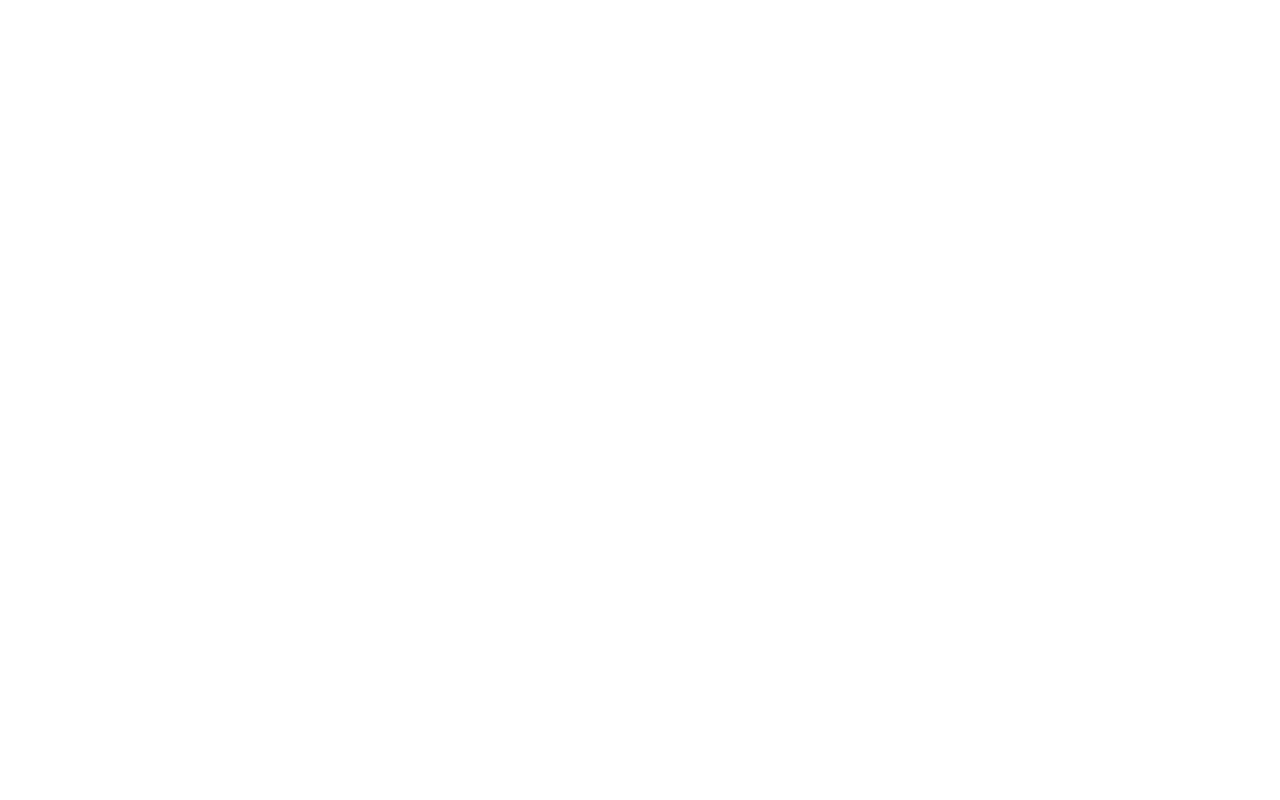
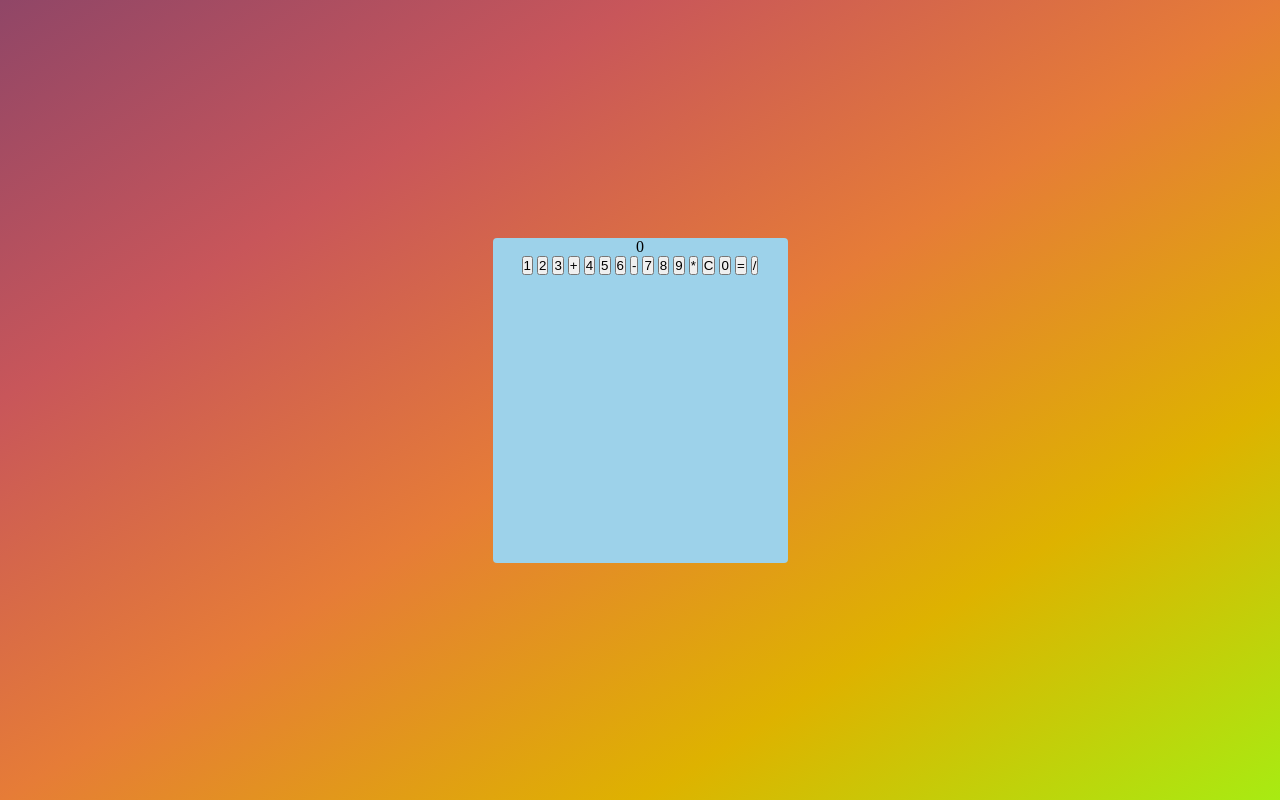
Before and after one commit to Zazzix/calculator, a plain HTML site: page index.html in a window 1280 px wide. Drawn offline with Linux system fonts and the light colour scheme.

Commit message:
add output and calculator buttons

```diff
--- a/index.html
+++ b/index.html
@@ -9,7 +9,27 @@
 </head>
 
 <body>
-
+    <div class="calc-body">
+        <div class="calc__output">0</div>
+        <div class="calc__keys">
+            <button class="operand">1</button>
+            <button class="operand">2</button>
+            <button class="operand">3</button>
+            <button class="operator">+</button>
+            <button class="operand">4</button>
+            <button class="operand">5</button>
+            <button class="operand">6</button>
+            <button class="operator">-</button>
+            <button class="operand">7</button>
+            <button class="operand">8</button>
+            <button class="operand">9</button>
+            <button class="operator">*</button>
+            <button class="operator">C</button>
+            <button class="operand">0</button>
+            <button class="operator">=</button>
+            <button class="operator">/</button>
+        </div>
+    </div>
     <script src="./script.js"></script>
 </body>
 
--- a/script.js
+++ b/script.js
@@ -17,3 +17,7 @@ function multiply(num1, num2) {
 function divide(num1, num2) {
     return num1 / num2;
 }
+
+function operate(num1, num2, operator) {
+
+}
--- a/style.css
+++ b/style.css
@@ -0,0 +1,21 @@
+* {
+    margin: 0;
+    padding: 0;
+    box-sizing: border-box;
+}
+
+body {
+    display: flex;
+    align-items: center;
+    justify-content: center;
+    height: 100vh;
+    background: linear-gradient(to right bottom, #904667, #c8565a, #e67c37, #deb200, #a8eb12);
+}
+
+.calc-body {
+    background-color: #9dd2ea;
+    width: 295px;
+    height: 325px;
+    text-align: center;
+    border-radius: 4px;
+}
```
